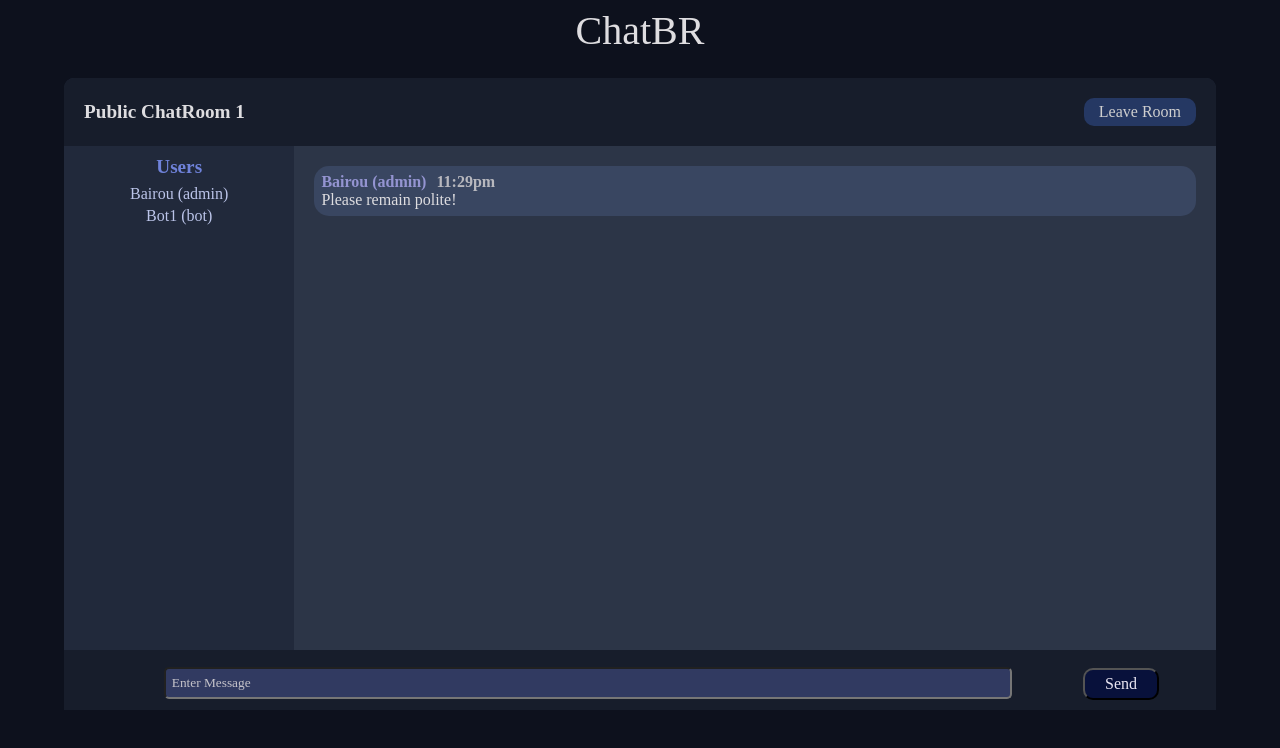
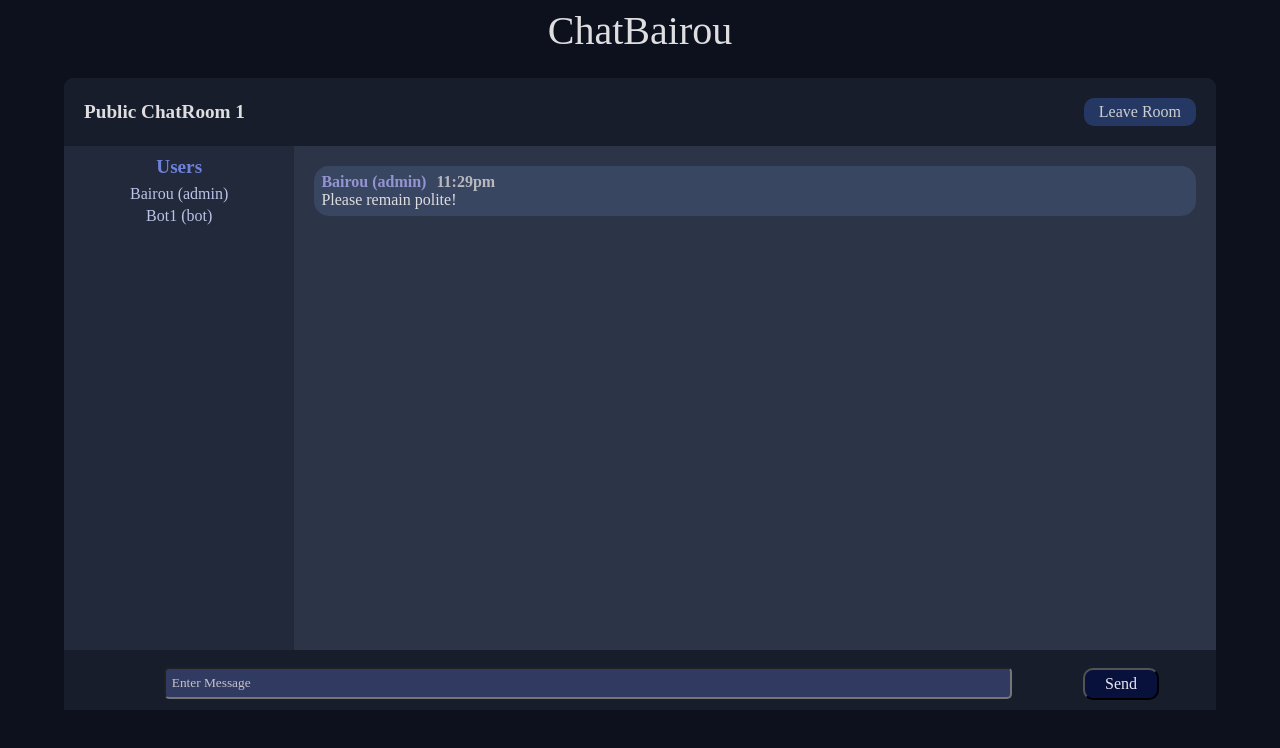
Before and after one commit to Bairou2001/ChatBR, a website: page chatbr_html_css/chat.html in a window 1280 px wide. Drawn offline with nearby package versions, Linux system fonts and the light colour scheme; no server answers; a web font is replaced by a local one.

Commit message:
Changes made to layout
Small HTML Changes to front end layout

```diff
--- a/chatbr_html_css/chat.html
+++ b/chatbr_html_css/chat.html
@@ -2,12 +2,12 @@
 <html lang="en">
   <head>
     <meta charset="UTF-8" />
-    <title>ChatBR</title>
+    <title>ChatBairou</title>
     <link rel="stylesheet" href="styles/style.css" />
     <link rel="stylesheet" href="styles/chatroom-style.css" />
   </head>
   <body>
-    <header>ChatBR</header>
+    <header>ChatBairou</header>
     <main>
       <div id="chat-window">
         <div id="head-section">
```
Also changed, not shown: chatbr_html_css/index.html (+2 -2 lines).
